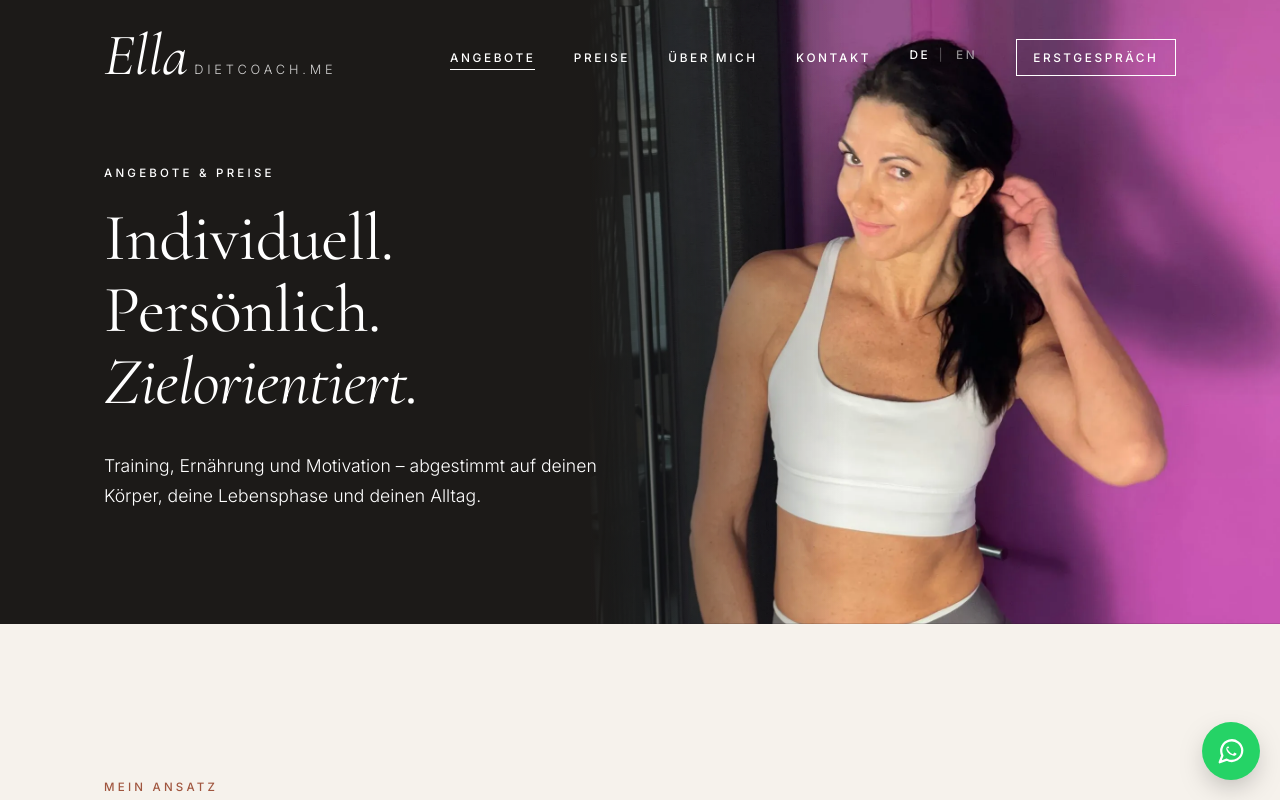
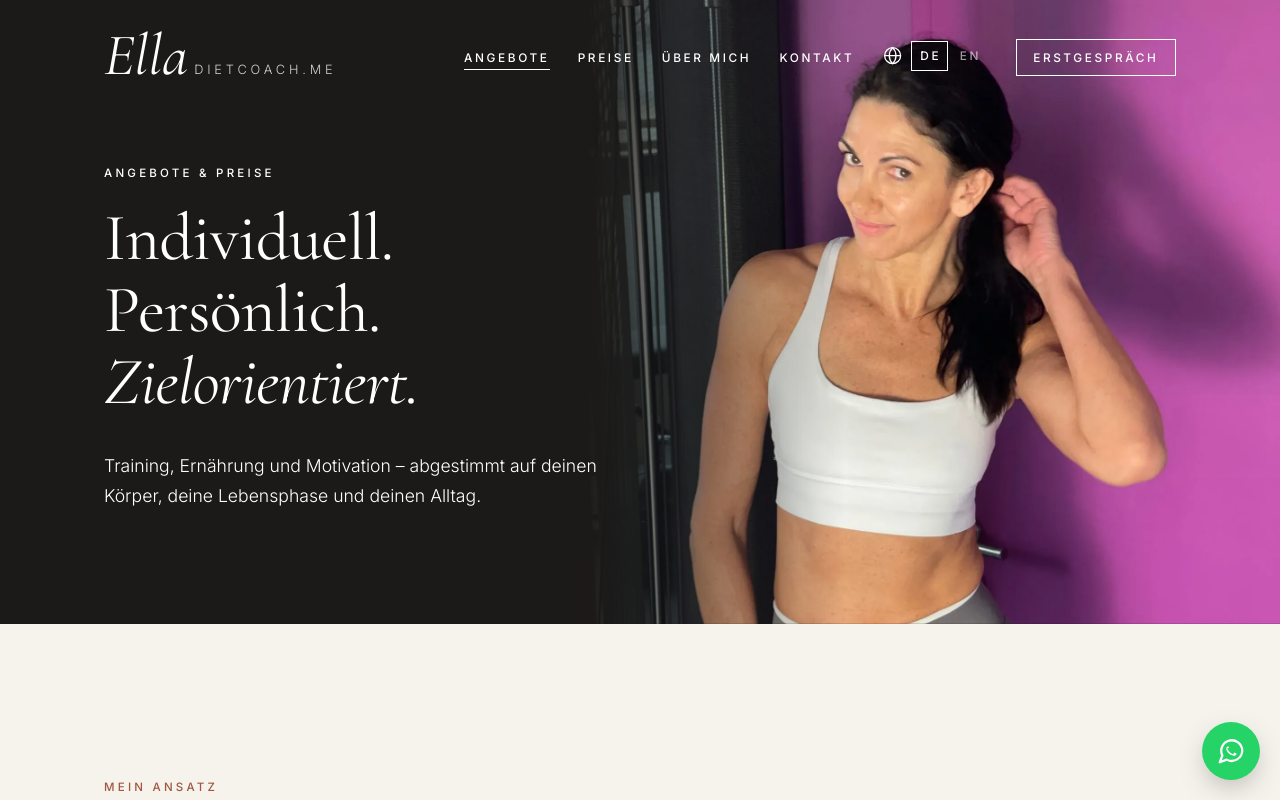
Before and after one commit to dietcoachme/dietcoachme.github.io, a plain HTML site: page angebote.html in a window 1280 px wide. Shown: the top 800 px of the page. Drawn offline with Linux system fonts and the light colour scheme.

Commit message:
Sprachumschalter: Weltkugel, aktive Sprache umrandet
Co-Authored-By: Claude Opus 5.5 <noreply@anthropic.com>

```diff
--- a/angebote.html
+++ b/angebote.html
@@ -32,7 +32,7 @@
         <li><a href="#preise">Preise</a></li>
         <li><a href="ueber-mich.html">Über mich</a></li>
         <li><a href="#anfrage">Kontakt</a></li>
-        <li class="lang"><a href="angebote.html" class="is-active" aria-current="true" aria-label="Deutsch">DE</a><a href="en/offers.html" hreflang="en" lang="en" aria-label="English">EN</a></li>
+        <li class="lang"><svg class="lang__icon" viewBox="0 0 24 24" fill="none" stroke="currentColor" stroke-width="1.5" aria-hidden="true"><circle cx="12" cy="12" r="9"/><path d="M3 12h18M12 3c2.5 2.6 3.8 5.6 3.8 9s-1.3 6.4-3.8 9c-2.5-2.6-3.8-5.6-3.8-9S9.5 5.6 12 3z"/></svg><a href="angebote.html" class="is-active" aria-current="true" aria-label="Deutsch">DE</a><a href="en/offers.html" hreflang="en" lang="en" aria-label="English">EN</a></li>
         <li><a class="nav-cta" href="#anfrage" data-booking><span>Erstgespräch</span></a></li>
       </ul>
     </nav>
--- a/css/style.css
+++ b/css/style.css
@@ -183,7 +183,7 @@ p { margin: 0 0 1.2em; }
 .logo span { font-style: normal; font-family: var(--sans); font-size: clamp(.72rem, 1vw, .92rem); letter-spacing: .3em; text-transform: uppercase; margin-left: .5em; opacity: .8; }
 .site-header.is-solid .logo { font-size: clamp(2.4rem, 3.2vw, 3rem); }
 
-.nav ul { display: flex; align-items: center; gap: clamp(20px, 3vw, 2.5rem); list-style: none; margin: 0; padding: 0; }
+.nav ul { display: flex; align-items: center; gap: clamp(18px, 2.2vw, 2rem); list-style: none; margin: 0; padding: 0; }
 .nav a {
   font-size: .74rem;
   font-weight: 500;
@@ -197,11 +197,11 @@ p { margin: 0 0 1.2em; }
 }
 .nav a:hover, .nav a[aria-current="page"] { border-bottom-color: currentColor; }
 .nav .nav-cta { border: 1px solid currentColor; padding: .9em 1.4em; }
-.nav .lang { display: flex; }
-.nav .lang a { opacity: .55; transition: opacity .3s; }
-.nav .lang a:hover, .nav .lang a.is-active { opacity: 1; }
-.nav .lang a + a { margin-left: .7em; }
-.nav .lang a + a::before { content: "|"; display: inline-block; margin-right: .9em; opacity: .5; }
+.nav .lang { display: flex; align-items: center; gap: .2em; }
+.nav .lang__icon { width: 1.25em; height: 1.25em; margin-right: .25em; }
+.nav .lang a { opacity: .6; border: 1px solid transparent; padding: .35em .45em .35em .67em; transition: opacity .3s, border-color .3s; }
+.nav .lang a:hover { opacity: 1; border-bottom-color: transparent; }
+.nav .lang a.is-active { opacity: 1; border-color: currentColor; }
 .nav .nav-cta:hover { background: currentColor; }
 .nav .nav-cta:hover span { color: var(--ink); }
 .site-header.is-solid .nav .nav-cta:hover span, .site-header--light .nav .nav-cta:hover span { color: var(--bg); }
@@ -218,7 +218,7 @@ p { margin: 0 0 1.2em; }
 }
 .nav-toggle span { display: block; height: 1px; background: currentColor; margin: 7px 0; transition: transform .3s, opacity .3s; }
 
-@media (max-width: 1080px) {
+@media (max-width: 1180px) {
   .nav-toggle { display: block; position: relative; z-index: 2; }
   .nav {
     position: fixed;
```
Also changed, not shown: datenschutz.html (+1 -1 lines), en/about.html (+1 -1 lines), en/index.html (+1 -1 lines), en/offers.html (+1 -1 lines), impressum.html (+1 -1 lines), index.html (+1 -1 lines), ueber-mich.html (+1 -1 lines).
